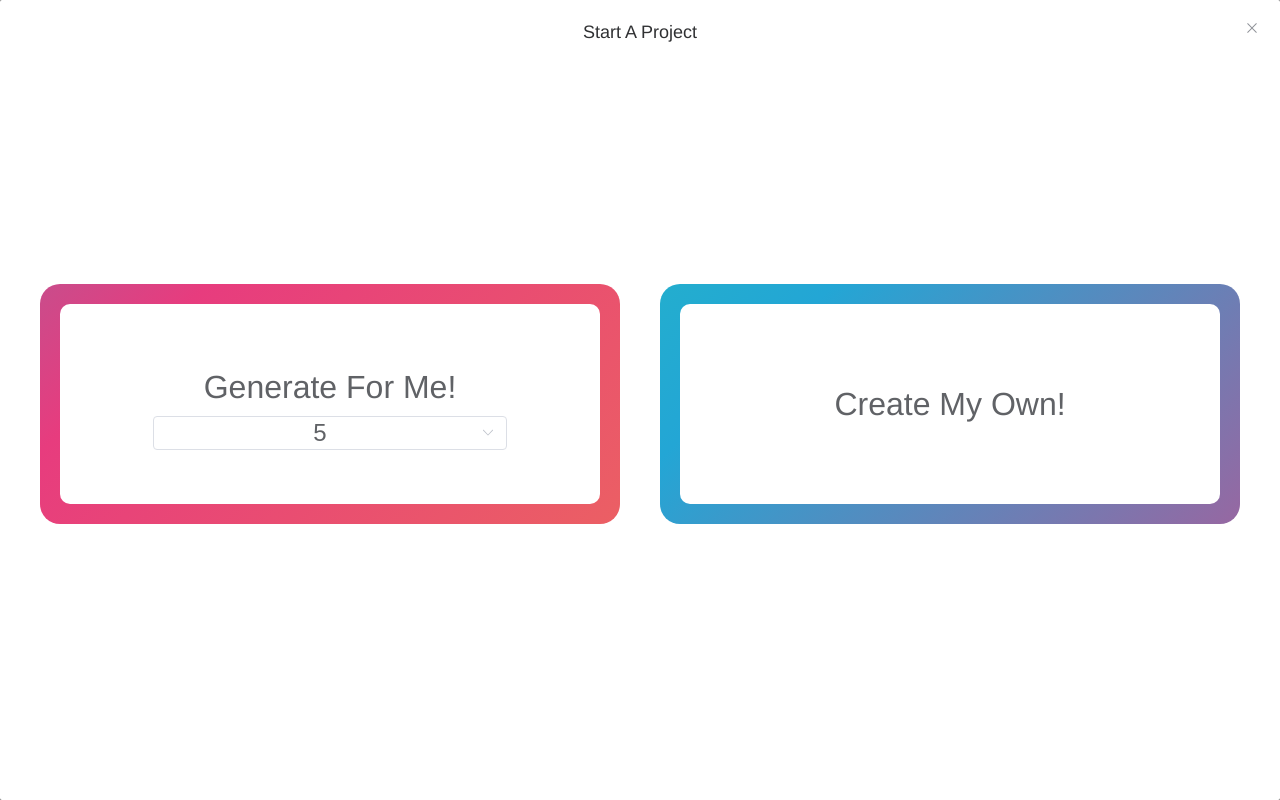
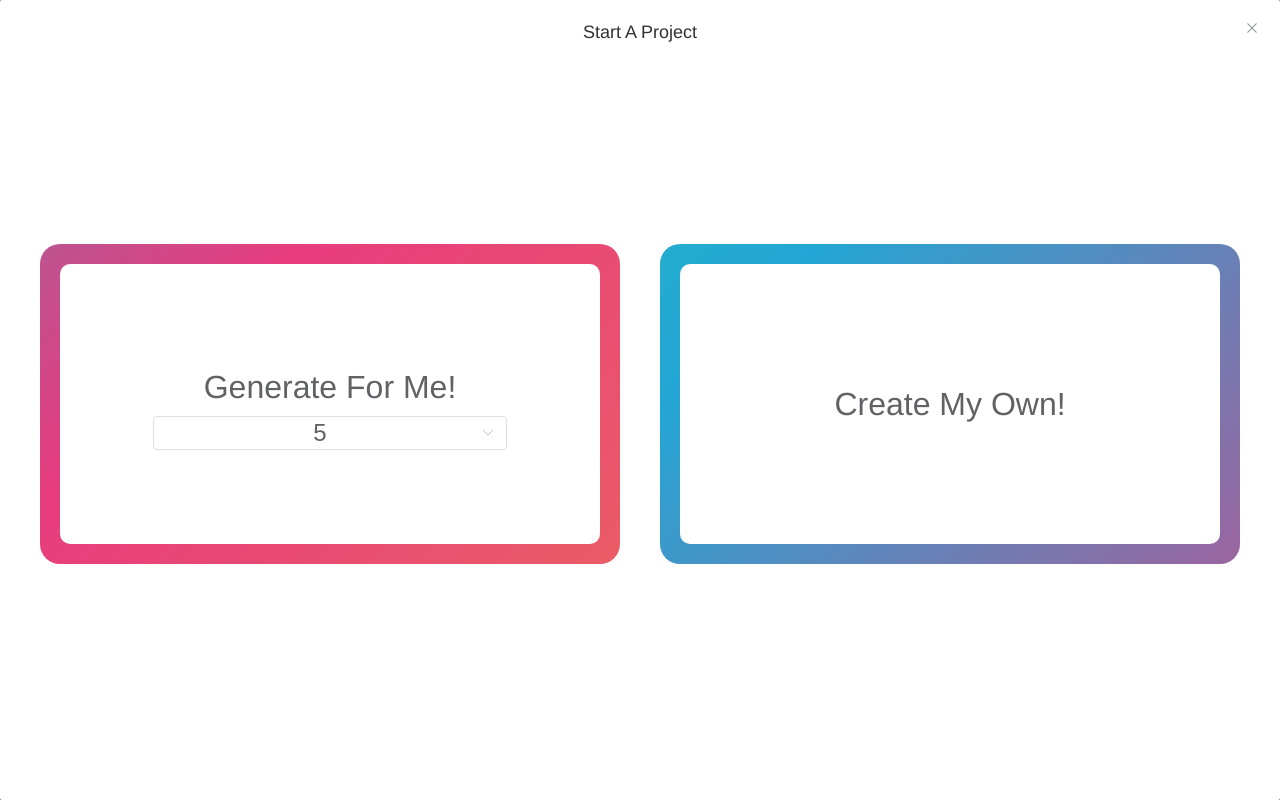
Before and after one commit to YUN-CHIEN-LO/100-things, a Vue app: page / in a window 1280 px wide. Built offline with nearby package versions, Linux system fonts and the light colour scheme; some icons are missing.

Commit message:
[Patch] 調整手機爆版

```diff
--- a/src/views/Page.vue
+++ b/src/views/Page.vue
@@ -176,7 +176,7 @@
       </div>
     </el-dialog>
     <!-- 工具箱 -->
-    <tool-box :is-lock="lock">
+    <tool-box>
       <tool v-show="!lock" title="Add A Item !" @click="itemAdd">
         <plus />
       </tool>
@@ -681,9 +681,11 @@ export default defineComponent({
       width: 80%;
       display: flex;
       min-width: 300px;
+      flex-wrap: wrap;
       &__block {
         flex: 1;
         padding: 10px;
+        min-width: 300px;
       }
     }
   }
@@ -733,9 +735,9 @@ export default defineComponent({
     align-items: center;
     &__block {
       flex: 1;
-      height: 30vh;
+      height: 50%;
       min-width: 300px;
-      margin: 10px 20px;
+      margin: 5px 20px;
       @include setColor();
       border-radius: 20px;
       &__inner {
```
